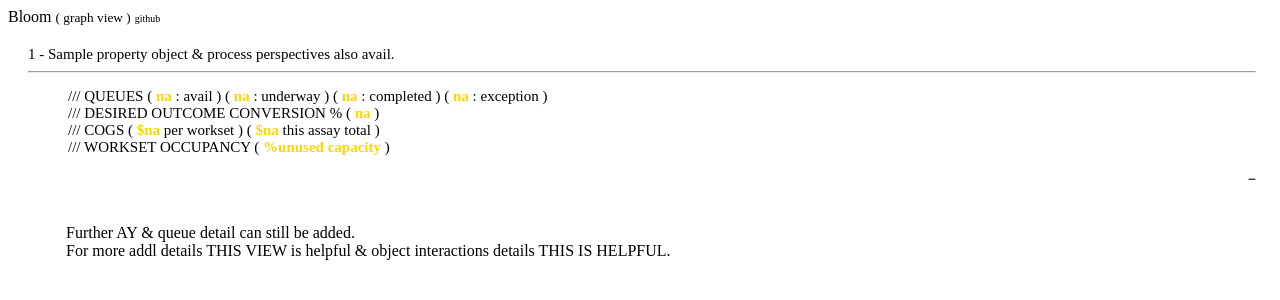
After one commit to RCRF/bloom_dewey, a Python web app: template templates/assay.html in a window 1280 px wide, after a click that opens the changed part. The commit adds this page. Shown: the top 300 px of the page. Run offline with Jinja, Linux system fonts and the light colour scheme; the template is opened without the code that fills it: most values are stand-ins (such as "Sample title", 1, 10 or a date in 2020).

Commit message:
assay dashboard looks sick

```diff
--- a/static/skins/fdx_a.css
+++ b/static/skins/fdx_a.css
@@ -1,3 +1,5 @@
+@import url('https://fonts.googleapis.com/css2?family=Dosis&display=swap');
+
 /* CSS Variables for Easy Theme Management */
 :root {
     --primary-color: #ff3856; /* updated to the vivid red */
--- a/static/skins/vlight.css
+++ b/static/skins/vlight.css
@@ -1,3 +1,5 @@
+@import url('https://fonts.googleapis.com/css2?family=Dosis&display=swap');
+
 /* CSS Variables for Easy Theme Management */
 :root {
     --primary-color: #6db3f2; /* Light blue */
--- a/static/skins/vvlight.css
+++ b/static/skins/vvlight.css
@@ -1,3 +1,5 @@
+@import url('https://fonts.googleapis.com/css2?family=Dosis&display=swap');
+
 /* CSS Variables for Easy Theme Management - Color Blind Friendly */
 :root {
     --primary-color: #0099cc; /* Blue, clear for most color vision deficiencies */
--- a/static/style.css
+++ b/static/style.css
@@ -20,6 +20,7 @@ body {
     background-color: var(--background-color);
     color: var(--text-color);
     font-size: var(--font-size-standard);
+    font-weight: inherit;
 }
 
 .container {
@@ -60,6 +61,8 @@ body {
 /* General Button Style */
 button {
     font-size: var(--font-size-standard);
+    font-weight: inherit;
+    font-family: var(--font-family);
     background-color: var(--primary-color);
     color: var(--text-color);
     border: none;
--- /dev/null
+++ b/templates/assay.html
@@ -0,0 +1,73 @@
+<!DOCTYPE html>
+<html>
+<head>
+    <title>Assay Overview</title>
+    <link rel="stylesheet" href="{{ style.skin_css }}">
+    <link rel="stylesheet" href="static/style.css">
+    <style>
+        .accordion {
+            cursor: pointer;
+            padding: 18px;
+            width: 100%;
+            border: none;
+            text-align: left;
+            outline: none;
+            font-size: 15px;
+            transition: 0.4s;
+        }
+
+        .panel {
+            padding: 0 18px;
+            display: none;
+            overflow: hidden;
+        }
+        b {
+            color: gold;
+        }
+    </style>
+</head>
+<body>
+    <a href=/> Bloom </a> <small> <a href=dindex>( graph view )</a></small> <a href=https://github.com/Daylily-Informatics/bloom><font style="font-size: 10px;">github</font></a>
+
+    {% for assay in workflow_instances %}
+    <button class="accordion">{{ assay.euid }} - {{ assay.json_addl['properties'].get('name',assay.euid) }} <a href=/euid_details?euid={{ assay.euid }}>object</a> & <a href=/workflow_details?workflow_euid={{ assay.euid }}>process</a> perspectives also avail.
+        <hr>
+        <ul>
+         /// QUEUES ( <b>{{ ay_stats.get(assay.euid,{}).get('avail','na') }}</b> : avail )  ( <b>{{ ay_stats.get(assay.euid,{}).get('inprog','na') }}</b> : underway )       ( <b>{{ ay_stats.get(assay.euid,{}).get('complete','na') }}</b> : completed )   ( <b>{{ ay_stats.get(assay.euid,{}).get('exception','na') }}</b> : exception )
+        <br>
+        /// DESIRED OUTCOME CONVERSION %  ( <b>{{ ay_stats.get(assay.euid,{}).get('conv','na') }}</b> )
+        <br>
+        /// COGS  ( <b>${{ ay_stats.get(assay.euid,{}).get('wsetp','na') }}</b> per workset ) ( <b>${{ ay_stats.get(assay.euid,{}).get('Instantaneous COGS','na') }}</b> this assay total )
+        <br>
+        /// WORKSET OCCUPANCY ( <b>{{ ay_stats.get(assay.euid,{}).get('workset_occupancy','%unused capacity') }}</b> ) </ul>
+            </button>
+    <div class="panel">
+    <ul>Further AY & queue detail can still be added.<br>
+        For more addl details <a href=/euid_details?euid={{ assay.euid }}>THIS VIEW</a> is helpful & object interactions details <a href=/workflow_details?workflow_euid={{ assay.euid }}> THIS IS HELPFUL</a>.
+        {% for queue in assay.parent_of_lineages %}
+            {% if queue.child_instance.btype == 'queue' %}
+                <p> <a href=/euid_details?euid={{ queue.child_instance.euid }}>{{ queue.child_instance.euid }}</a> {{ queue.child_instance.json_addl.get('properties',{}).get('name','na') }} - Items: {{ queue.child_instance.items_count }} - More stats...</p>
+            {% endif %}
+        {% endfor %}
+    </ul>
+    </div>
+    {% endfor %}
+
+    <script>
+        var acc = document.getElementsByClassName("accordion");
+        var i;
+
+        for (i = 0; i < acc.length; i++) {
+            acc[i].addEventListener("click", function() {
+                this.classList.toggle("active");
+                var panel = this.nextElementSibling;
+                if (panel.style.display === "block") {
+                    panel.style.display = "none";
+                } else {
+                    panel.style.display = "block";
+                }
+            });
+        }
+    </script>
+</body>
+</html>
--- a/templates/dindex.html
+++ b/templates/dindex.html
@@ -106,7 +106,7 @@
             </div>
 
                 <select style="font-size: 10px;" id="layoutSelect" onchange="changeLayout(this.value)">
-                    <option style="font-size: 10px;" value="cose">Alter Layout</option>
+                    <option style="font-size: 10px;" value="dagre">Alter Layout</option>
                     <option style="font-size: 10px;" value="dagre">Hierarchical</option>
                     <option style="font-size: 10px;" value="cose">Cose (default)</option>
                     <option style="font-size: 10px;" value="breadthfirst">Breadthfirst</option>
@@ -183,7 +183,7 @@
         var globalFilterLevel = parseFloat('{{ globalFilterLevel }}') || 0;
         var globalZoom = parseFloat('{{ globalZoom }}') || 4;
         var globalStartNodeEUID = '{{ globalStartNodeEUID }}' || null;
-        var currentLayoutName = 'cose'; // Default layout
+        var currentLayoutName = 'dagre'; // Default layout
 
         function filterNodes(distance) {
             document.getElementById('distanceDisplay').innerText = distance;
```
Also changed, not shown: bloomuiiu.py (+40 -0 lines), static/skins/bloom.css (+6 -1 lines), templates/admin.html (+25 -16 lines), templates/index.html (+4 -4 lines).
